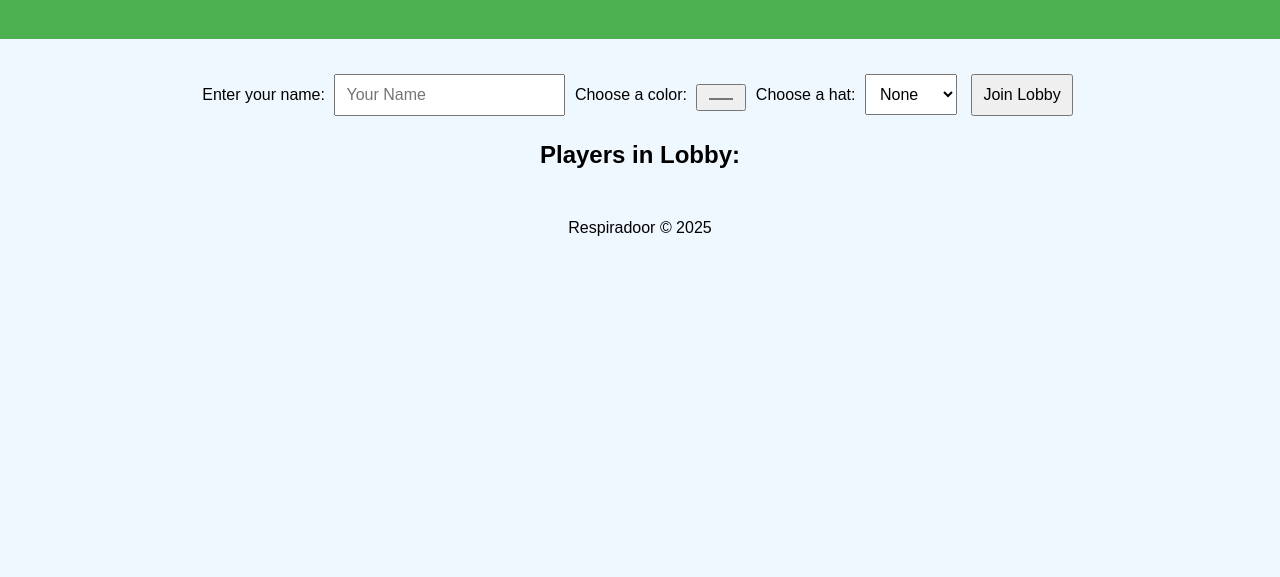
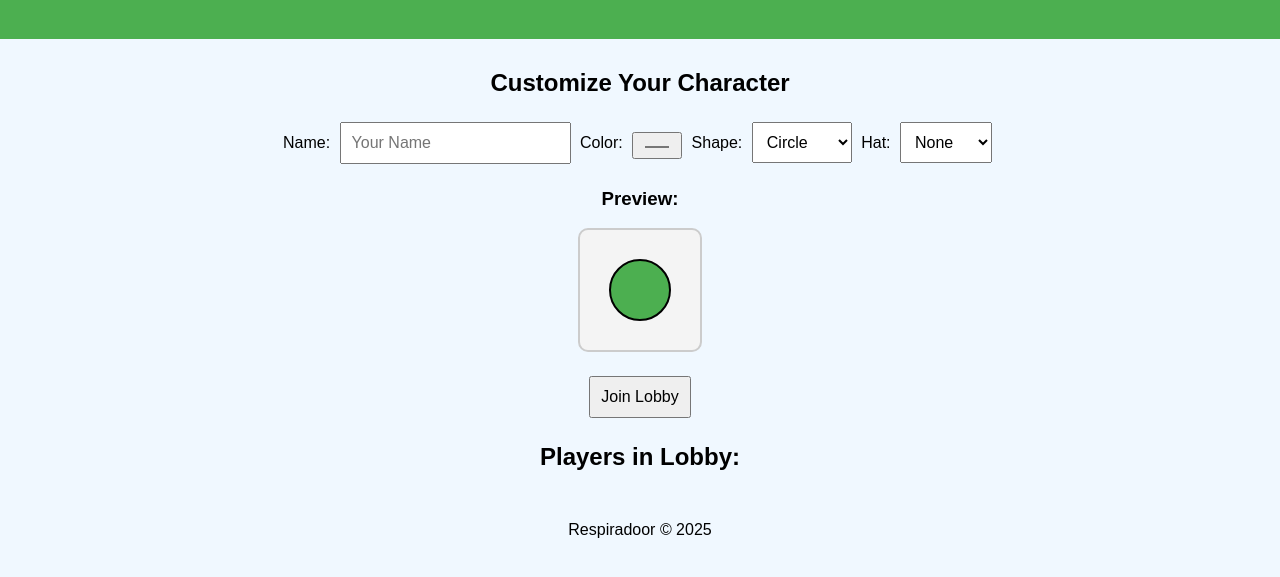
Before and after one commit to Vernalix/Respiradoor, a website: page client/index.html in a window 1280 px wide. Shown: the part 81-658 px from the top of the page. Drawn offline with nearby package versions, Linux system fonts and the light colour scheme; no server answers.

Commit message:
Update index.html

```diff
--- a/client/index.html
+++ b/client/index.html
@@ -7,24 +7,39 @@
   <link rel="stylesheet" href="style.css">
 </head>
 <body>
-    <header>
-        <h1>Respiradoor</h1>
-    </header>
+  <header><h1>Respiradoor</h1></header>
 
   <main>
-        <!-- Lobby -->
+    <!-- LOBBY CUSTOMIZATION -->
     <div id="lobby">
-            <label for="playerName">Enter your name:</label>
+      <h2>Customize Your Character</h2>
+      <label for="playerName">Name:</label>
       <input type="text" id="playerName" placeholder="Your Name">
-            <label for="playerColor">Choose a color:</label>
+
+      <label for="playerColor">Color:</label>
       <input type="color" id="playerColor" value="#4CAF50">
-            <label for="playerHat">Choose a hat:</label>
+
+      <label for="playerShape">Shape:</label>
+      <select id="playerShape">
+        <option value="circle">Circle</option>
+        <option value="square">Square</option>
+        <option value="triangle">Triangle</option>
+        <option value="star">Star</option>
+      </select>
+
+      <label for="playerHat">Hat:</label>
       <select id="playerHat">
         <option value="none">None</option>
         <option value="wizard">Wizard</option>
         <option value="crown">Crown</option>
         <option value="cap">Cap</option>
       </select>
+
+      <div id="previewContainer">
+        <h3>Preview:</h3>
+        <canvas id="previewCanvas" width="120" height="120"></canvas>
+      </div>
+
       <button id="joinButton">Join Lobby</button>
       <button id="startGameButton" style="display:none;">Start Game</button>
 
@@ -32,14 +47,14 @@
       <div id="playerList" class="player-list"></div>
     </div>
 
-        <!-- Game Room -->
+    <!-- GAME ROOM -->
     <div id="gameRoom" style="display:none;">
       <h2>Game Room</h2>
       <div id="gamePlayers" class="player-list"></div>
       <button id="enterGameplayButton" style="display:none;">Enter Gameplay</button>
     </div>
 
-        <!-- Gameplay Room -->
+    <!-- GAMEPLAY -->
     <div id="gameplayRoom" style="display:none;">
       <canvas id="gameCanvas"></canvas>
     </div>
```
Lines whose indentation alone changed are shown as unchanged.
